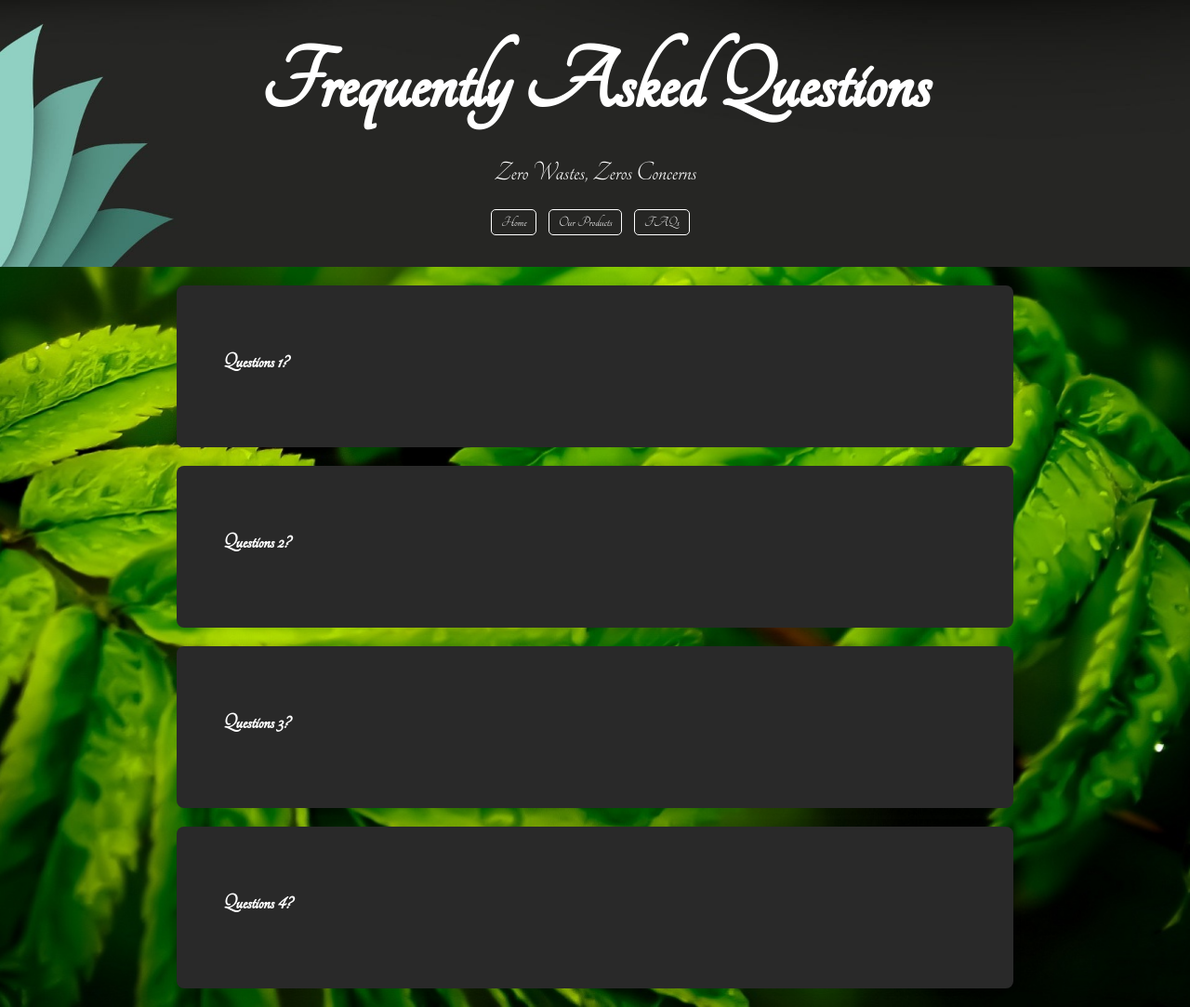
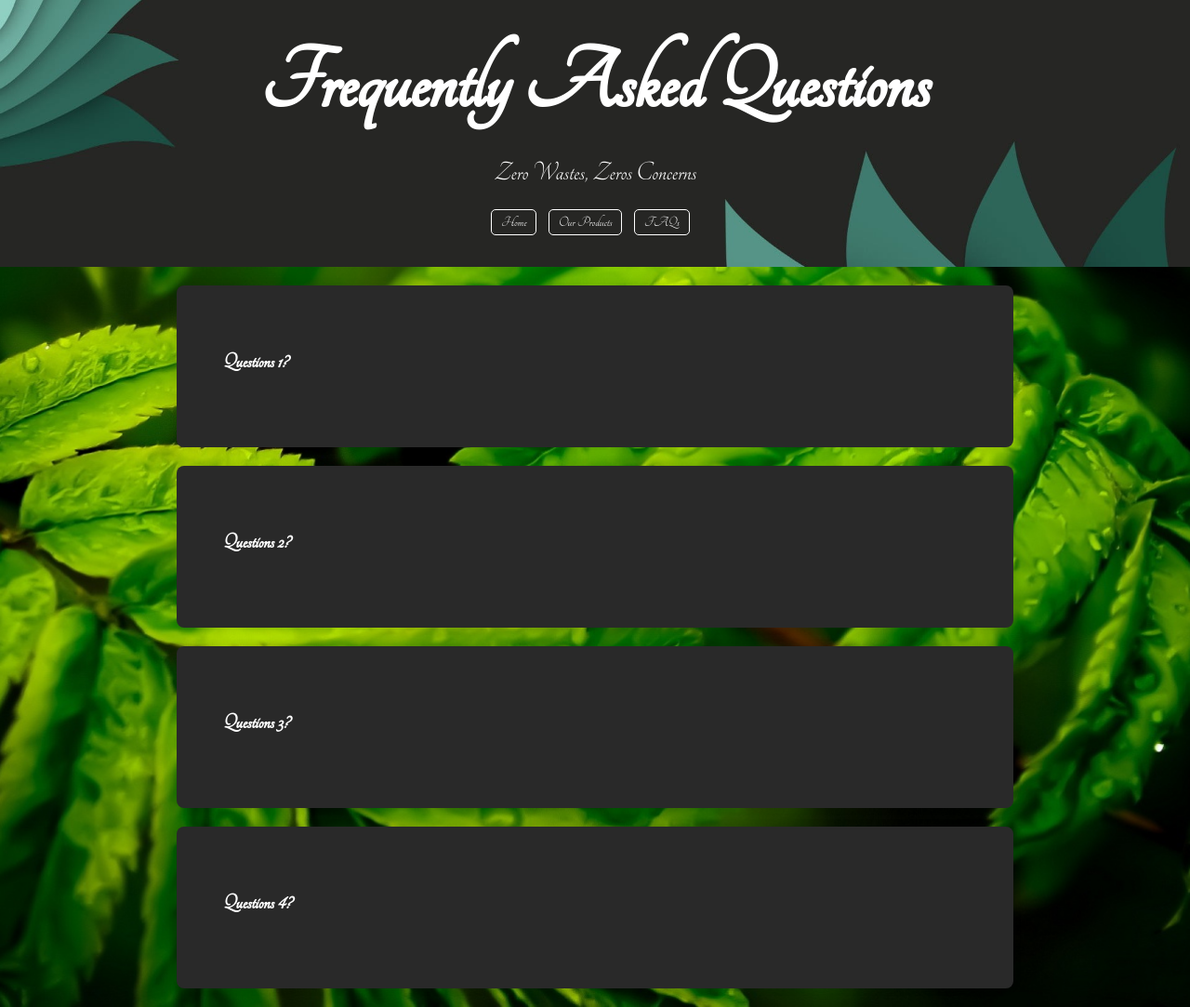
Before and after one commit to EverZipEnterprise/EverZip.github, a plain HTML site: page faq.html in a window 1280 px wide. Shown: the whole page at 93% size. Drawn offline with Linux system fonts and the light colour scheme.

Commit message:
Update faq.html

```diff
--- a/faq.html
+++ b/faq.html
@@ -36,14 +36,14 @@
 
 
 
-        header {
+       header {
             background-image: url(minimalism-green-leafed-illustration-wallpaper.jpg);
             color: #fff;
             padding: 40px 20px; /* Adjusted padding to control the position of h1 */
+            background-size:cover;
+            min-width:1050px;
             background-repeat: no-repeat;
-            background-position-x: center;
-            background-size:cover;
-
+            background-position:center;
         }
 
 
```
